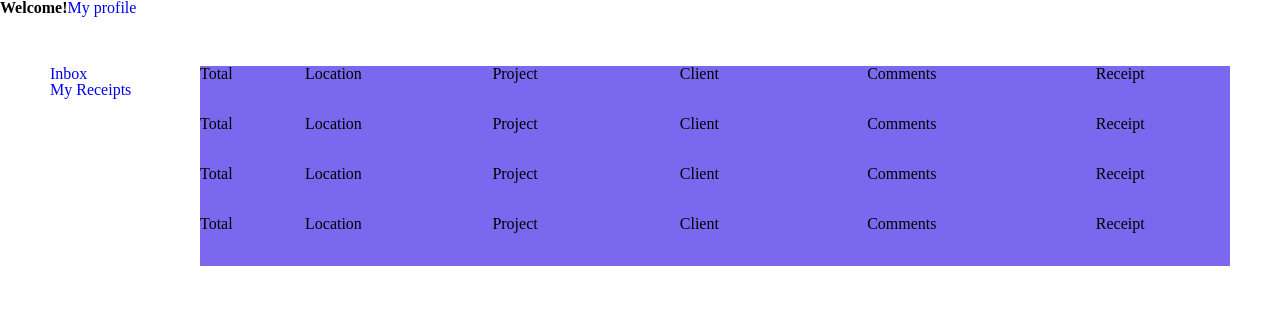
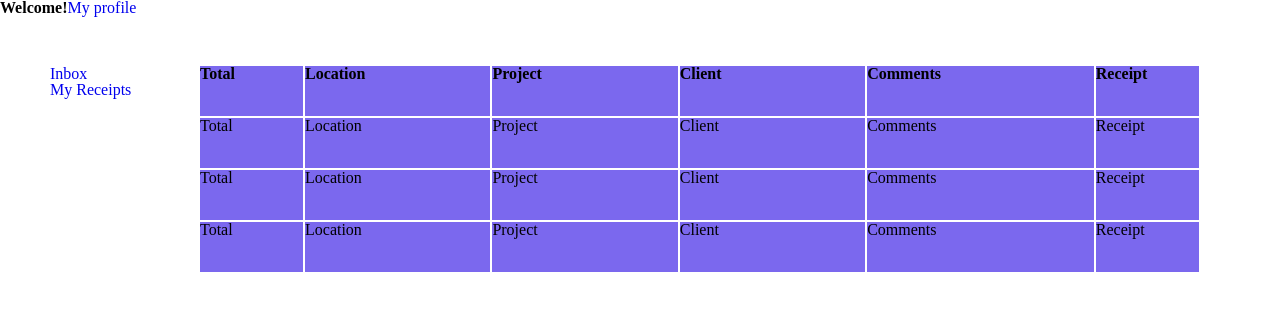
Before and after one commit to hjmccain/expense-app, a React (Create React App) app in the folder client/: page / in a window 1280 px wide. Shown: the top 310 px of the page. Built offline with nearby package versions, Linux system fonts and the light colour scheme.

Commit message:
Add grid-gap and bold header font.

```diff
--- a/client/src/cardholder/lineItem/Header.js
+++ b/client/src/cardholder/lineItem/Header.js
@@ -4,22 +4,22 @@ const LineItemHeader = props => {
   return (
     <div className="line-item -header">
       <div className="line-item__element -header">
-        <p>Total</p>
+        Total
       </div>
       <div className="line-item__element -header">
-        <p>Location</p>
+        Location
       </div>
       <div className="line-item__element -header">
-        <p>Project</p>
+        Project
       </div>
       <div className="line-item__element -header">
-        <p>Client</p>
+        Client
       </div>
       <div className="line-item__element -header">
-        <p>Comments</p>
+        Comments
       </div>
       <div className="line-item__element -header">
-        <p>Receipt</p>
+        Receipt
       </div>
     </div>
   )
--- a/client/src/cardholder/lineItem/_line-item.scss
+++ b/client/src/cardholder/lineItem/_line-item.scss
@@ -1,11 +1,19 @@
 .line-item-display {
   display: grid;
   grid-auto-rows: 50px;
+  grid-gap: 2px;
 
   .line-item {
-    background: mediumslateblue;
     display: grid;
     grid-template-columns: 10% 18% 18% 18% 22% 10%;
     grid-gap: 2px;
+
+    .line-item__element {
+      background: mediumslateblue;
+    }
+
+    .-header {
+      font-weight: 800;
+    }
   }
 }
```
